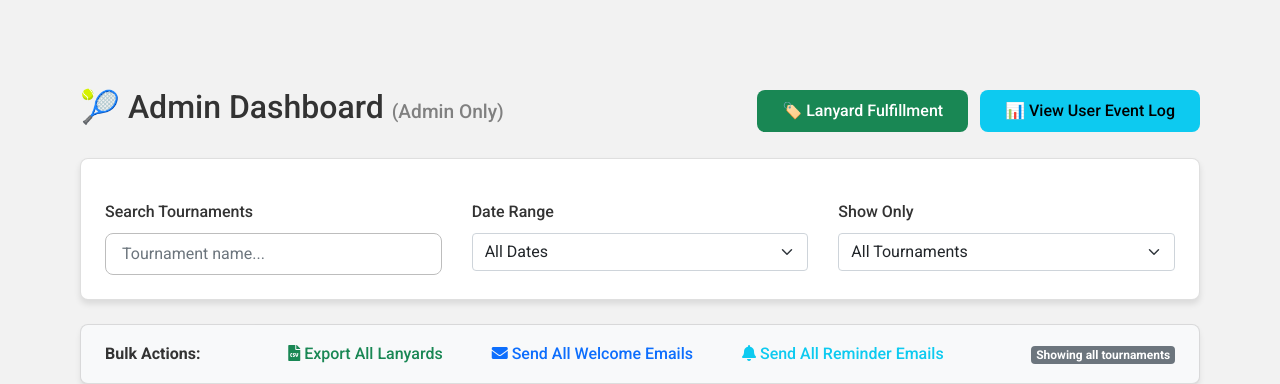
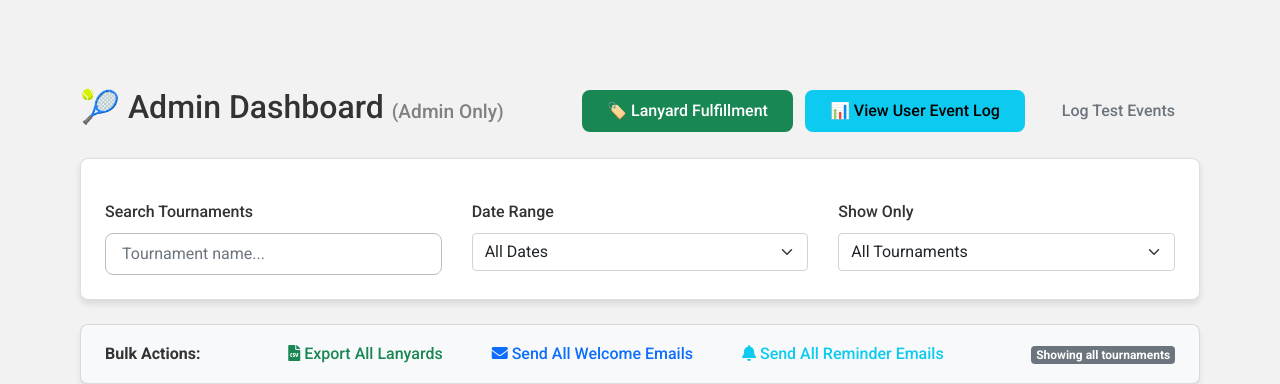
Before and after one commit to rbattleb271982/courtsideclub, a Python web app: template templates/admin_dashboard.html in a window 1280 px wide. Shown: the part 71-455 px from the top of the page. Run offline with Jinja, Linux system fonts and the light colour scheme; the template is opened without the code that fills it, so the values that code supplies are empty.

Commit message:
Add a tool to help debug event logging and improve the admin interface
Adds a test event logging route and adjusts button spacing on the admin dashboard.

Replit-Commit-Author: Agent
Replit-Commit-Session-Id: f4bbcaab-9732-429d-9db8-26d2f059e256
Replit-Commit-Screenshot-Url: https://storage.googleapis.com/screenshot-production-us-central1/bafb033d-26a4-47de-b4d6-96666ed788fe/cb3d5341-553b-42f9-8edb-157b2171828b.jpg

```diff
--- a/templates/admin_dashboard.html
+++ b/templates/admin_dashboard.html
@@ -8,7 +8,8 @@
     <h2>🎾 Admin Dashboard <span style="font-size: 0.6em; color: gray;">(Admin Only)</span></h2>
     <div>
       <a href="{{ url_for('admin.lanyard_fulfillment') }}" class="btn btn-success me-2">🏷️ Lanyard Fulfillment</a>
-      <a href="{{ url_for('admin.view_events') }}" class="btn btn-info">📊 View User Event Log</a>
+      <a href="{{ url_for('admin.view_events') }}" class="btn btn-info me-2">📊 View User Event Log</a>
+      <a href="{{ url_for('event_test.test_event_logging') }}" class="btn btn-outline-secondary">Log Test Events</a>
     </div>
   </div>
 
```
